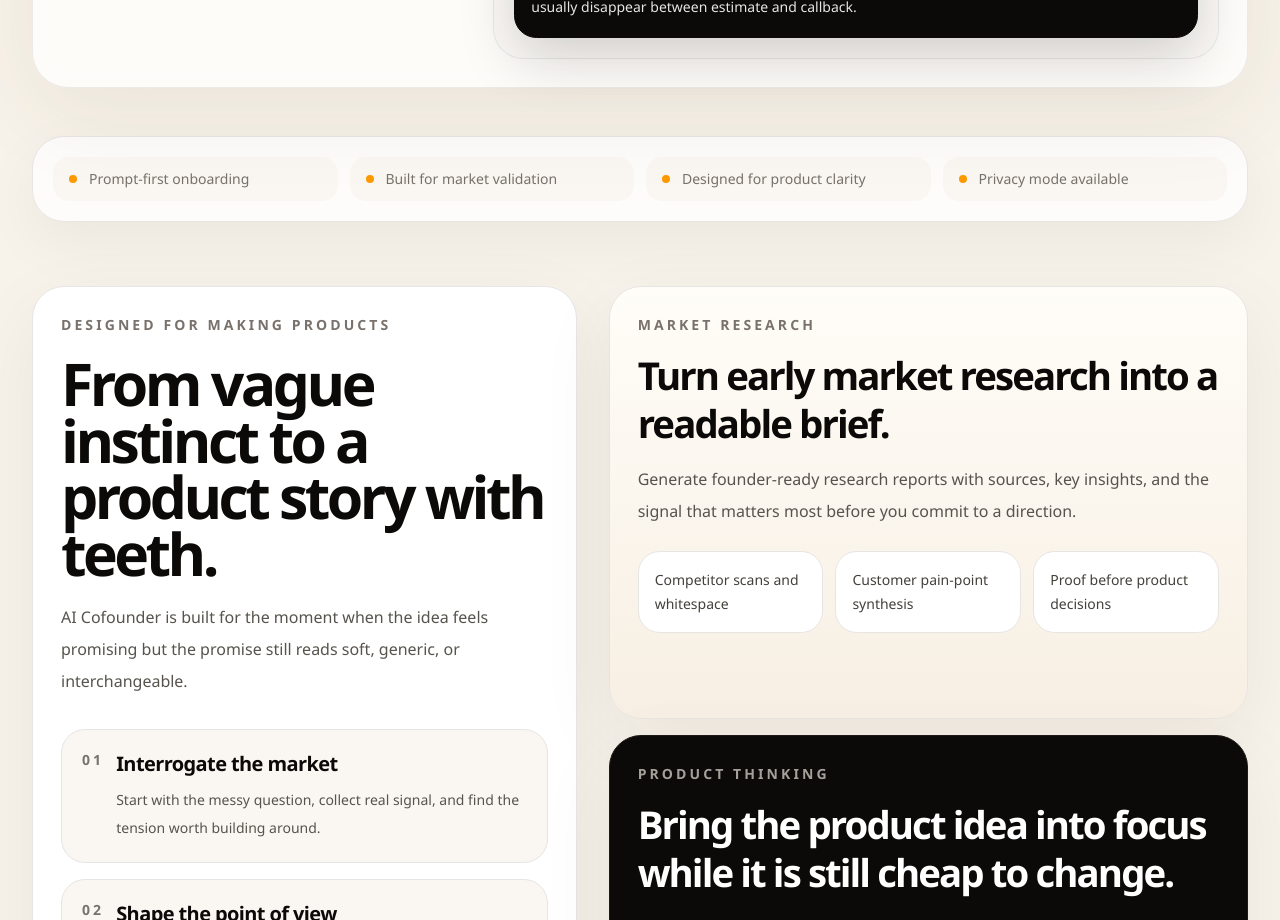
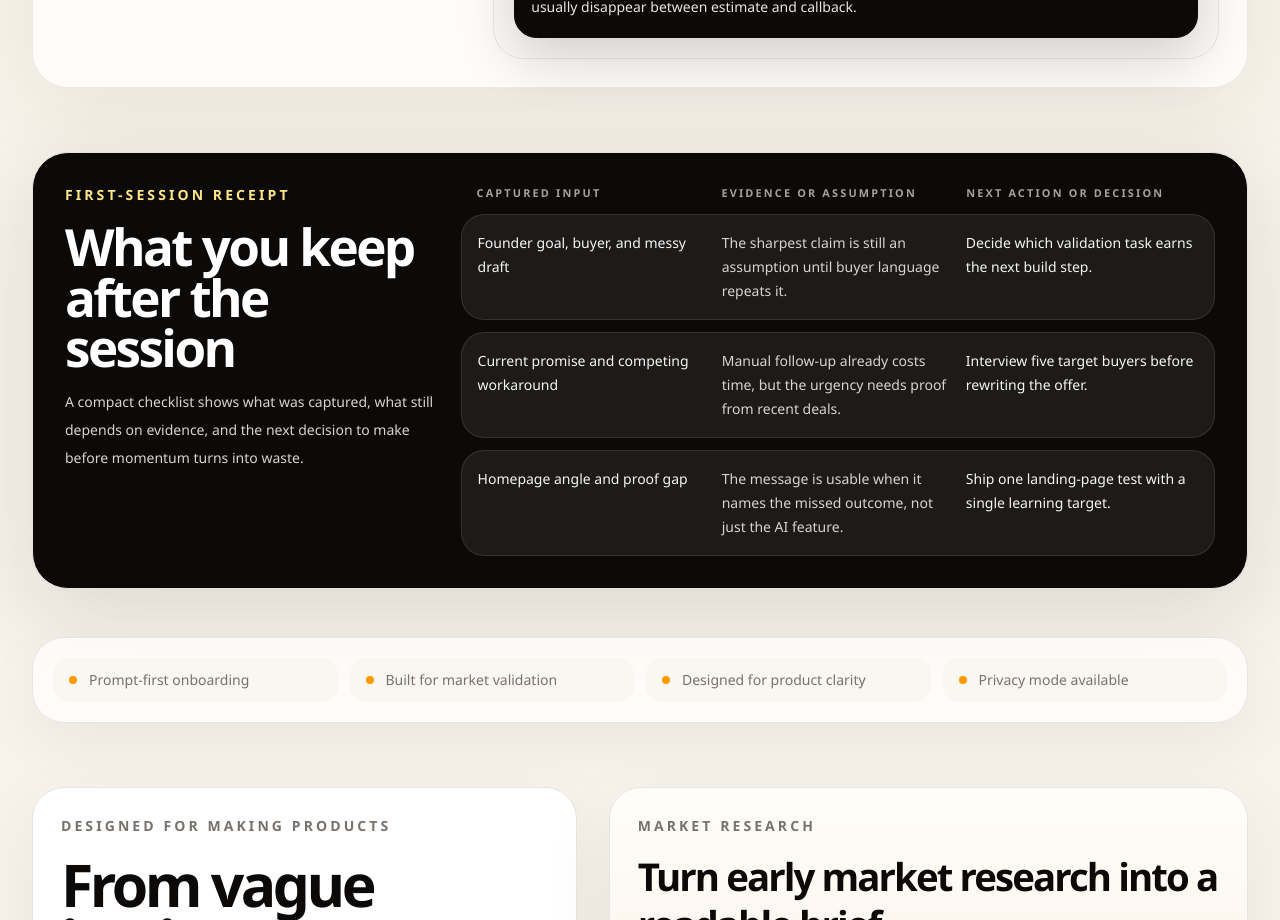
Before and after one commit to jianxux/aicofounder, a Next.js app: page / in a window 1280 px wide. Shown: the part 2760-3680 px from the top of the page. Built offline with nearby package versions, Linux system fonts and the light colour scheme; no server answers.

Commit message:
feat: add first-session receipt to landing page
Show founders the captured inputs, evidence assumptions, and next actions they keep after an AI Cofounder session.

```diff
--- a/src/app/page.tsx
+++ b/src/app/page.tsx
@@ -93,6 +93,24 @@
   {
     label: "Proof to gather next",
     value: "Measure callback speed, missed estimate rate, and no-response drop-off across ten recent leads.",
+  },
+];
+
+const firstSessionReceiptItems = [
+  {
+    captured: "Founder goal, buyer, and messy draft",
+    evidence: "The sharpest claim is still an assumption until buyer language repeats it.",
+    action: "Decide which validation task earns the next build step.",
+  },
+  {
+    captured: "Current promise and competing workaround",
+    evidence: "Manual follow-up already costs time, but the urgency needs proof from recent deals.",
+    action: "Interview five target buyers before rewriting the offer.",
+  },
+  {
+    captured: "Homepage angle and proof gap",
+    evidence: "The message is usable when it names the missed outcome, not just the AI feature.",
+    action: "Ship one landing-page test with a single learning target.",
   },
 ];
 
@@ -524,6 +542,44 @@
         </div>
       </section>
 
+      <section className="mx-auto w-full max-w-7xl px-6 py-8 lg:px-8">
+        <div className="grid gap-6 rounded-[2.25rem] border border-stone-200 bg-stone-950 p-6 text-stone-50 shadow-[0_26px_90px_rgba(28,25,23,0.12)] lg:grid-cols-[0.66fr_1.34fr] lg:p-8">
+          <div>
+            <div className="text-sm font-semibold uppercase tracking-[0.22em] text-amber-200">First-session receipt</div>
+            <h2 className="mt-4 text-[clamp(2rem,4vw,3.2rem)] font-semibold leading-[0.98] tracking-[-0.05em] text-white">
+              What you keep after the session
+            </h2>
+            <p className="mt-4 max-w-md text-sm leading-7 text-stone-300">
+              A compact checklist shows what was captured, what still depends on evidence, and the next decision to make before momentum turns into waste.
+            </p>
+          </div>
+
+          <div className="grid gap-3">
+            <div className="hidden grid-cols-3 gap-3 px-4 text-[0.68rem] font-semibold uppercase tracking-[0.2em] text-stone-400 md:grid">
+              <div>Captured input</div>
+              <div>Evidence or assumption</div>
+              <div>Next action or decision</div>
+            </div>
+            {firstSessionReceiptItems.map((item) => (
+              <div key={item.captured} className="grid gap-3 rounded-[1.45rem] border border-white/10 bg-white/7 p-4 text-sm leading-6 md:grid-cols-3">
+                <div>
+                  <div className="text-[0.68rem] font-semibold uppercase tracking-[0.2em] text-amber-200 md:hidden">Captured input</div>
+                  <p className="mt-1 text-stone-100 md:mt-0">{item.captured}</p>
+                </div>
+                <div>
+                  <div className="text-[0.68rem] font-semibold uppercase tracking-[0.2em] text-amber-200 md:hidden">Evidence or assumption</div>
+                  <p className="mt-1 text-stone-300 md:mt-0">{item.evidence}</p>
+                </div>
+                <div>
+                  <div className="text-[0.68rem] font-semibold uppercase tracking-[0.2em] text-amber-200 md:hidden">Next action or decision</div>
+                  <p className="mt-1 text-stone-100 md:mt-0">{item.action}</p>
+                </div>
+              </div>
+            ))}
+          </div>
+        </div>
+      </section>
+
       <section id="trust" className="mx-auto w-full max-w-7xl scroll-mt-24 px-6 py-4 lg:px-8">
         <div className="grid gap-3 rounded-[2rem] border border-stone-200 bg-white/75 p-4 text-sm text-stone-500 shadow-[0_20px_60px_rgba(28,25,23,0.05)] sm:grid-cols-2 lg:grid-cols-4 lg:p-5">
           {trustStrip.map((item) => (
```
Also changed, not shown: 1 other file (tests, documents, lock files or other folders).
